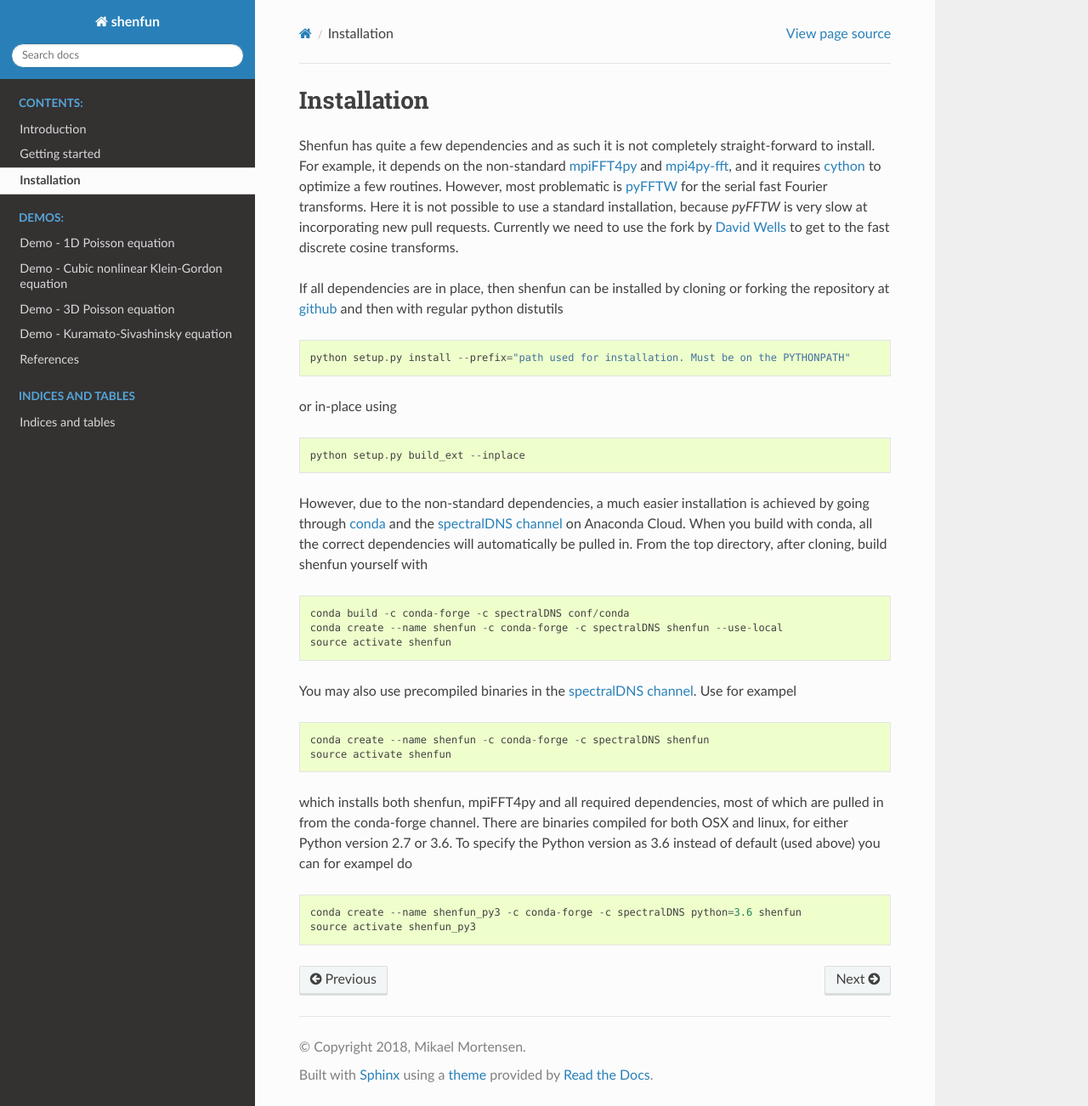
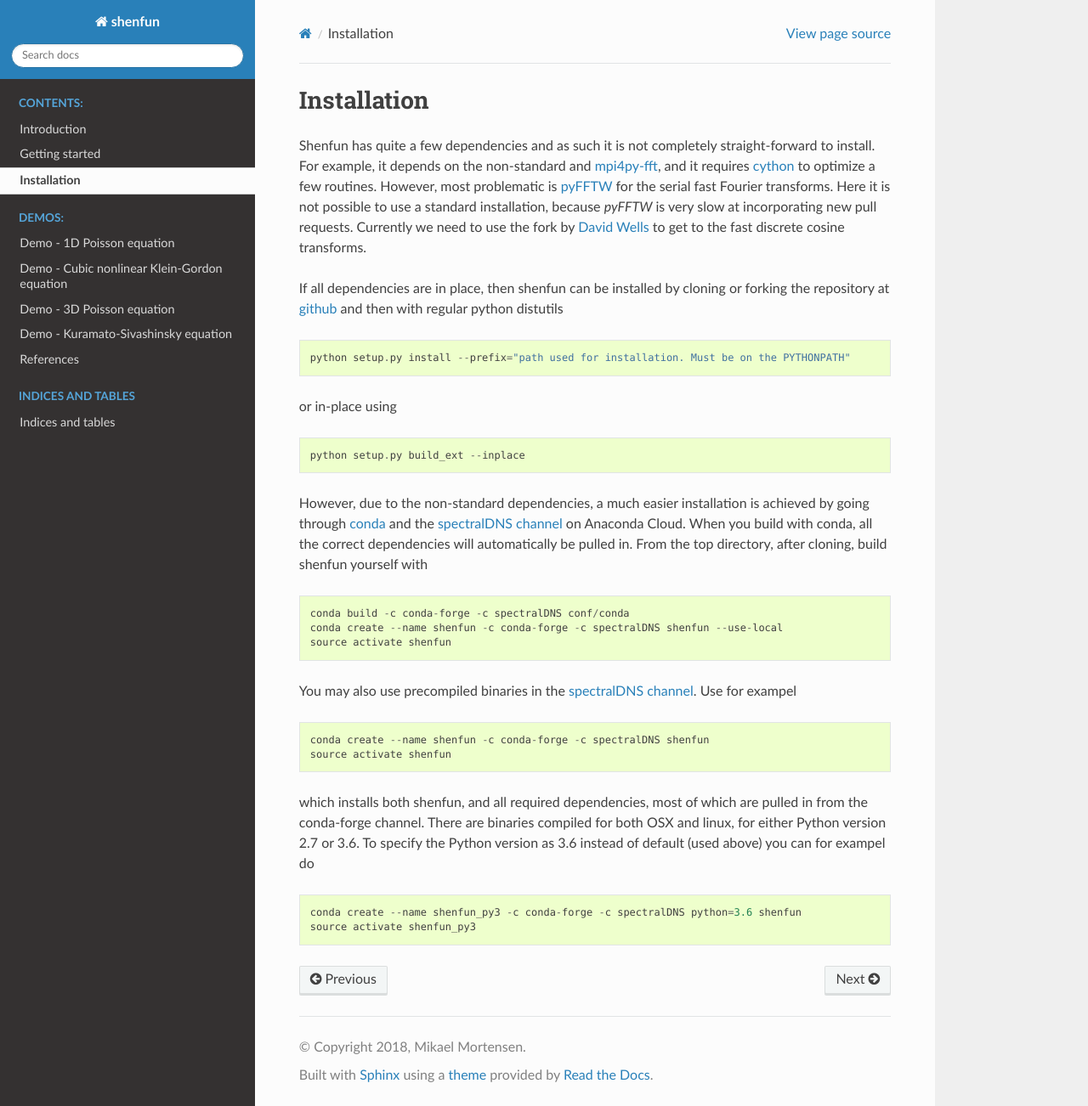
Before and after one commit to spectralDNS/shenfun, a Sphinx documentation site: the page built from docs/source/installation.rst, in a window 1280 px wide and 1302 px high. Shown: the whole window at 85% size. Built offline with Sphinx 7.4.7 and the Read the Docs theme 2.0.0, drawn with Linux system fonts in a browser that asks for light colours.

```diff
--- a/docs/environment.yml
+++ b/docs/environment.yml
@@ -3,7 +3,6 @@ name: shenfun_doc_env
 channels:
   - spectralDNS
   - defaults
-  #- conda-forge
 
 dependencies:
   - python=3.6
@@ -13,9 +12,7 @@ dependencies:
   - sympy
   - python
   - scipy
-  #- doconce
   - pyfftw
-  - mpiFFT4py
   - mpi4py_fft
   - pip:
     - sphinxcontrib-bibtex
--- a/docs/source/installation.rst
+++ b/docs/source/installation.rst
@@ -3,7 +3,7 @@ Installation
 
 Shenfun has quite a few dependencies and as such it is not completely
 straight-forward to install. For example, it depends on the non-standard
-`mpiFFT4py`_  and `mpi4py-fft`_, and it requires `cython`_ to optimize a
+and `mpi4py-fft`_, and it requires `cython`_ to optimize a
 few routines. However, most problematic is `pyFFTW`_ for the serial fast
 Fourier transforms. Here it is not possible to use a standard installation,
 because *pyFFTW* is very slow at incorporating new pull requests. Currently
@@ -41,7 +41,7 @@ You may also use precompiled binaries in the `spectralDNS channel`_. Use for exa
     conda create --name shenfun -c conda-forge -c spectralDNS shenfun
     source activate shenfun
 
-which installs both shenfun, mpiFFT4py and all required dependencies,
+which installs both shenfun, and all required dependencies,
 most of which are pulled in from the conda-forge channel. There are
 binaries compiled for both OSX and linux, for either Python version 2.7
 or 3.6. To specify the Python version as 3.6 instead of default (used
@@ -53,7 +53,6 @@ above) you can for exampel do
     source activate shenfun_py3
 
 .. _github: https://github.com/spectralDNS/shenfun
-.. _mpiFFT4py: https://github.com/spectralDNS/mpiFFT4py
 .. _mpi4py-fft: https://bitbucket.org/mpi4py/mpi4py-fft
 .. _cython: http://cython.org
 .. _pyFFTW: https://github.com/pyFFTW/pyFFTW
--- a/docs/source/shenfun.utilities.rst
+++ b/docs/source/shenfun.utilities.rst
@@ -36,7 +36,6 @@ shenfun.utilities.nc\_writer module
     :undoc-members:
     :show-inheritance:
 
-
 Module contents
 ---------------
 
```
Also changed, not shown: 2 other files.
